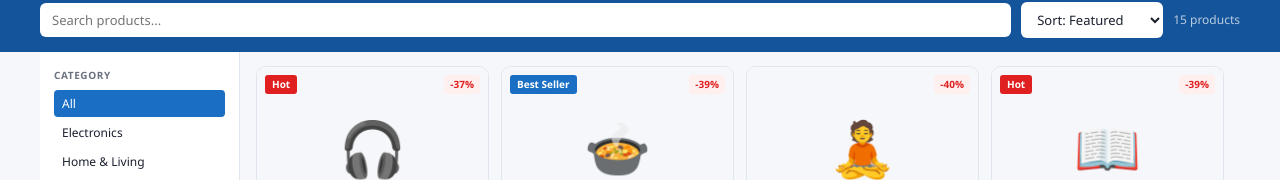
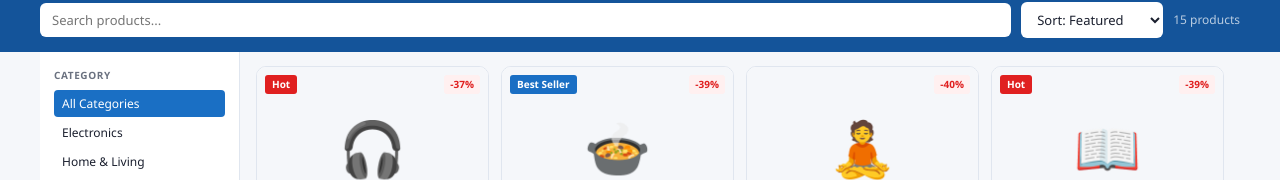
Before and after one commit to dvelichore-gif/quikcart, a Next.js app: page /shop in a window 1280 px wide. Shown: the part 162-342 px from the top of the page. Built offline with nearby package versions, Linux system fonts and the light colour scheme.

Commit message:
Fix syntax error in order-success.js

```diff
--- a/pages/product/[id].js
+++ b/pages/product/[id].js
@@ -181,7 +181,7 @@ export default function ProductPage({ product, related }) {
             <div style={{ maxWidth: 1200, margin: '0 auto' }}>
               <div style={{ display: 'flex', alignItems: 'center', gap: 8, marginBottom: 14 }}>
                 <span style={{ display: 'inline-block', width: 4, height: 18, background: '#1a6fc4', borderRadius: 2 }} />
-                <h2 style={{ fontSize: 16, fontWeight: 700, color: '#1a1f2e' }}>Related products</h2>
+                <h2 style={{ fontSize: 16, fontWeight: 700, color: '#1a1f2e' }}>Other products</h2>
               </div>
               <div style={{ display: 'grid', gridTemplateColumns: 'repeat(5,1fr)', gap: 10 }}>
                 {related.map(p => <ProductCard key={p.id} product={p} onAddToCart={msg => setToast(`✓ "${msg.slice(0,28)}..." added to cart`)} />)}
--- a/pages/shop.js
+++ b/pages/shop.js
@@ -59,7 +59,10 @@ export default function Shop({ products }) {
         {/* ── SHOP HEADER ──────────────────────────────── */}
         <div style={{ background: '#14549a', padding: '14px 16px', color: 'white' }}>
           <div style={{ maxWidth: 1200, margin: '0 auto' }}>
-            <h1 style={{ fontSize: 18, fontWeight: 700, marginBottom: 10 }}>
+            <h1
+              onClick={() => setCat('All')}
+              style={{ fontSize: 18, fontWeight: 700, marginBottom: 10, cursor: 'pointer' }}
+            >
               {cat === 'All' ? 'All Products' : cat}
             </h1>
             <div style={{ display: 'flex', gap: 10, flexWrap: 'wrap', alignItems: 'center' }}>
@@ -91,7 +94,7 @@ export default function Shop({ products }) {
           <aside style={{ background: 'white', padding: '16px 14px', borderRight: '1px solid #e0e6ef', minHeight: 600, position: 'sticky', top: 98 }}>
 
             <SbSection title="Category">
-              <FilterBtn active={cat === 'All'} onClick={() => setCat('All')}>All</FilterBtn>
+              <FilterBtn active={cat === 'All'} onClick={() => setCat('All')}>All Categories</FilterBtn>
               {CATEGORIES.map(c => (
                 <FilterBtn key={c} active={cat === c} onClick={() => setCat(c)}>{c}</FilterBtn>
               ))}
@@ -106,7 +109,6 @@ export default function Shop({ products }) {
                   style={{ flex: 1, padding: '5px 7px', border: '1px solid #dde3ec', borderRadius: 4, fontSize: 12, textAlign: 'center', fontFamily: 'inherit', color: '#1a1f2e' }} />
               </div>
             </SbSection>
-
 
             {/* Reset */}
             {(cat !== 'All' || search || minP || maxP || minRat > 0) && (
```
